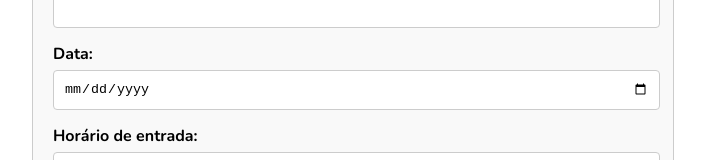
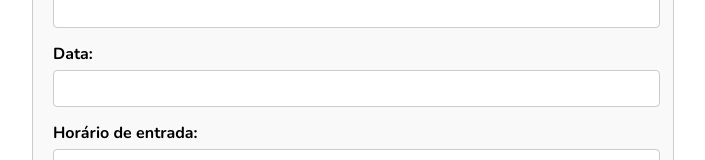
Before and after one commit to MuriloWeishaupt/reserva-repositorio, a React (Vite) app in the folder frontend/client/: page /reservar in a window 1280 px wide. Shown: the part 255-415 px from the top of the page, without its empty margins (287-992 px from the left). Built offline with nearby package versions, Linux system fonts and the light colour scheme; sample sign-in values are in the browser's storage.

Commit message:
Alterando modelos de data global para brasileiro

```diff
--- a/frontend/client/package.json
+++ b/frontend/client/package.json
@@ -11,8 +11,10 @@
   },
   "dependencies": {
     "axios": "^1.7.7",
+    "date-fns": "^4.1.0",
     "react": "^18.3.1",
     "react-dom": "^18.3.1",
+    "react-input-mask": "^2.0.4",
     "react-router-dom": "^6.26.2"
   },
   "devDependencies": {
--- a/frontend/client/src/components/ListaReserva.css
+++ b/frontend/client/src/components/ListaReserva.css
@@ -1,4 +1,5 @@
 .lista-reservas {
+    font-family: "Nunito", sans-serif;
     padding: 20px;
     max-width: 800px;
     margin: auto;
--- a/frontend/client/src/components/ListaReserva.jsx
+++ b/frontend/client/src/components/ListaReserva.jsx
@@ -1,4 +1,5 @@
 import { useEffect, useState } from 'react';
+import { format, parseISO} from 'date-fns'
 import './ListaReserva.css';
 
 const ListaReservas = () => {
@@ -36,7 +37,7 @@ const ListaReservas = () => {
             <tr key={reserva.id}>
               <td>{reserva.id}</td>
               <td>{reserva.professor}</td>
-              <td>{reserva.data}</td>
+              <td>{format(parseISO(reserva.data), 'dd/MM/yyyy')}</td>
               <td><p>Das {reserva.horarioEntrada}h às {reserva.horarioSaida}h</p></td>
               <td>{reserva.descricao}</td>
             </tr>
--- a/frontend/client/src/components/Reserva.jsx
+++ b/frontend/client/src/components/Reserva.jsx
@@ -67,13 +67,16 @@ const CadastroReserva = () => {
 
         <div className="form-group">
           <label htmlFor="data">Data:</label>
-          <input
+          <inputMask
+          mask="99/99/9999"
             type="date"
             id="data"
             value={data}
             onChange={(e) => setData(e.target.value)}
             required
           />
+          {(inputProps) => <input type="text" {...inputProps}/>}
+          <input/>
         </div>
 
         <div className="form-group">
```
Also changed, not shown: 1 other file (tests, documents, lock files or other folders).
